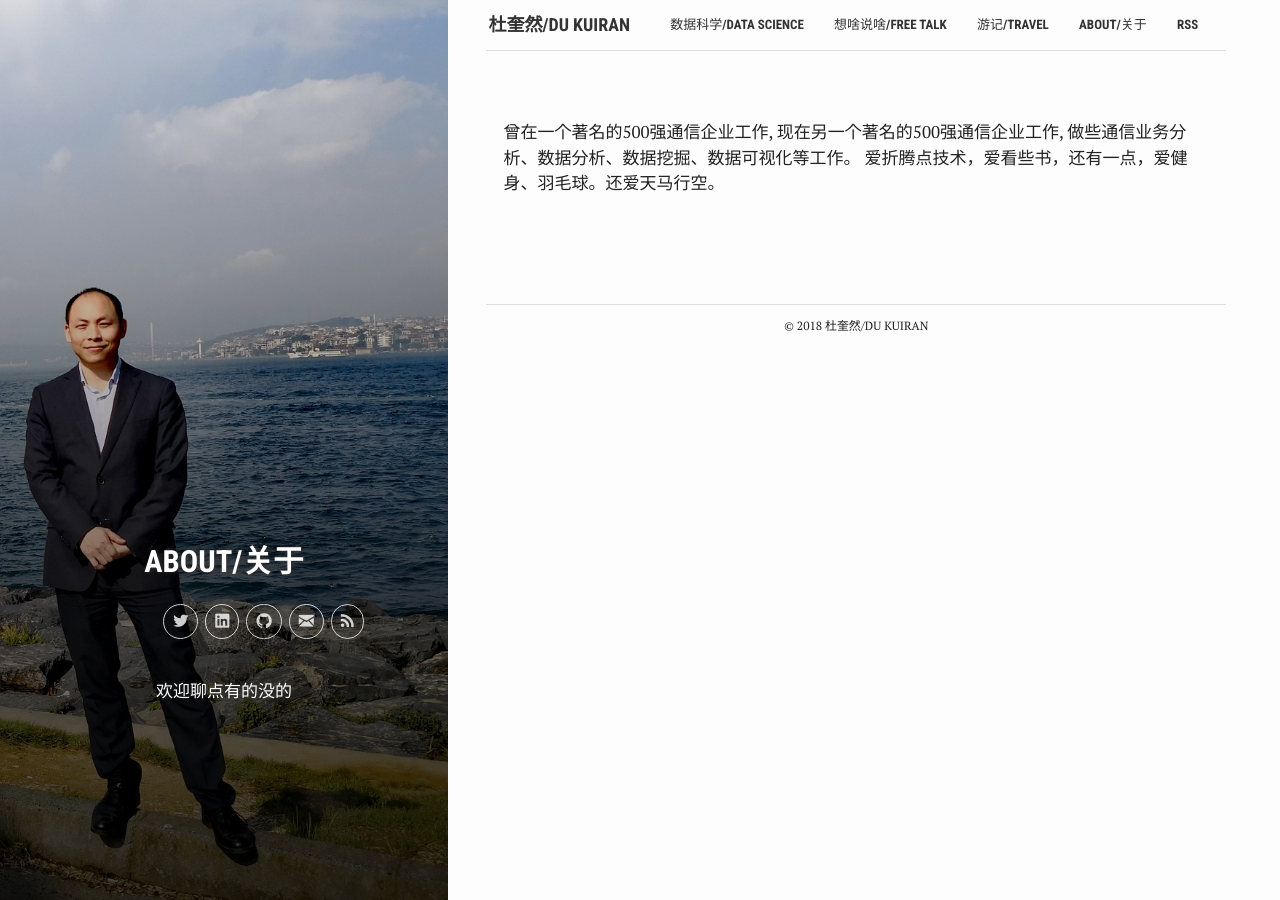
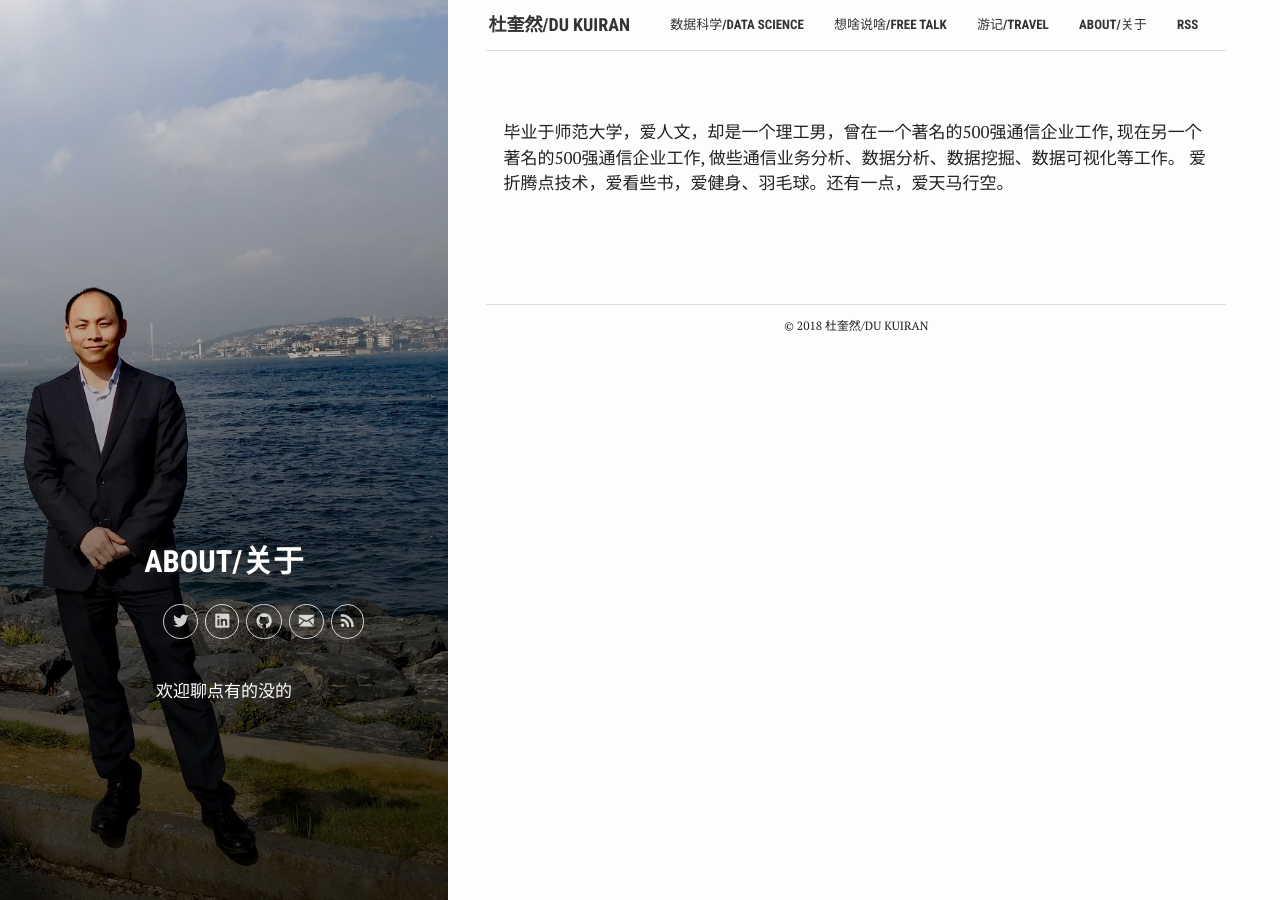
Before and after one commit to dukuiran/dukuiran.github.io, a Jekyll site: the page built from xbout.md, in a window 1280 px wide. Built offline with Jekyll 4.4.1, drawn with Linux system fonts in a browser that asks for light colours.

Commit message:
Update xbout.md

```diff
--- a/xbout.md
+++ b/xbout.md
@@ -8,6 +8,6 @@
 active: about
 ---
 
-曾在一个著名的500强通信企业工作,
+毕业于师范大学，爱人文，却是一个理工男，曾在一个著名的500强通信企业工作,
 现在另一个著名的500强通信企业工作, 做些通信业务分析、数据分析、数据挖掘、数据可视化等工作。
-爱折腾点技术，爱看些书，还有一点，爱健身、羽毛球。还爱天马行空。
+爱折腾点技术，爱看些书，爱健身、羽毛球。还有一点，爱天马行空。
```
